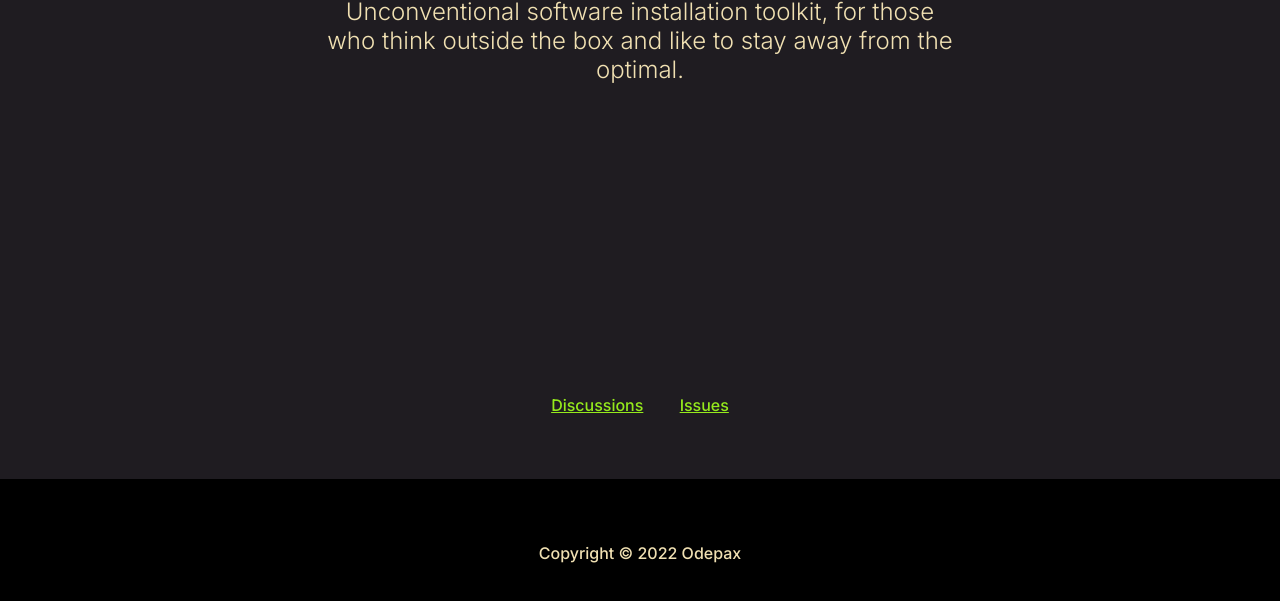
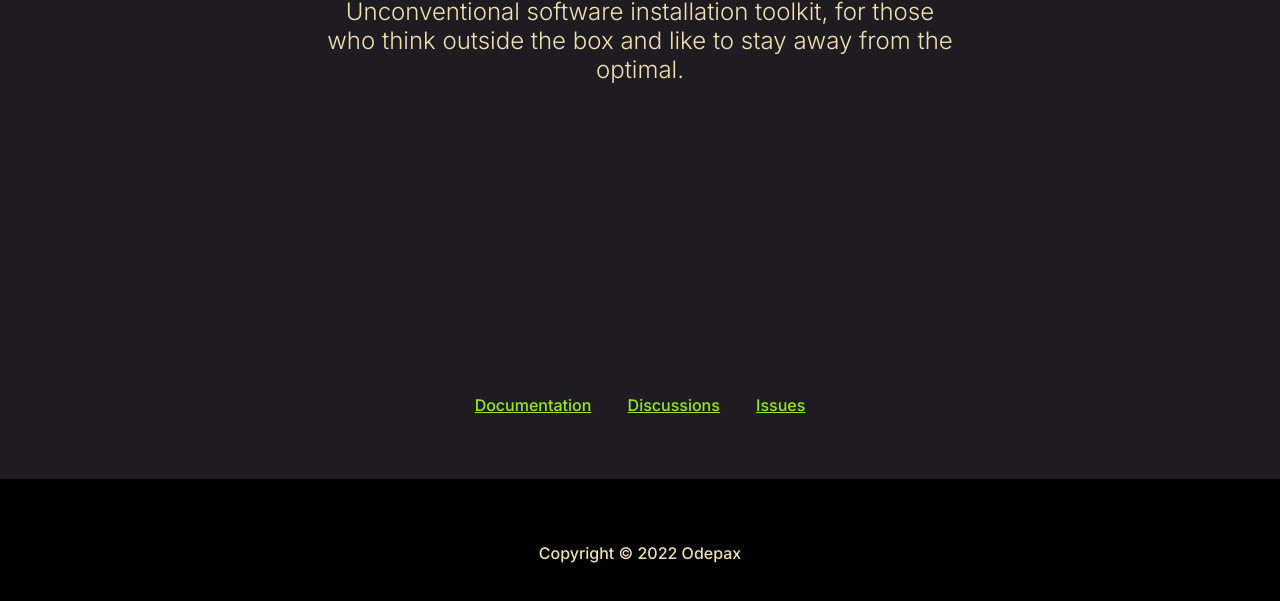
Before and after one commit to Odepax/xcopy-install, a plain HTML site: page docs/index.html in a window 1280 px wide. Shown: the part 469-1070 px from the top of the page. Drawn offline with Linux system fonts and the light colour scheme.

Commit message:
Added link to README as documentation

```diff
--- a/docs/index.html
+++ b/docs/index.html
@@ -92,6 +92,7 @@
 			</p>
 		</header>
 		<nav>
+			<a href="https://github.com/Odepax/xcopy-install/blob/master/README.md">Documentation</a>
 			<a href="https://github.com/Odepax/xcopy-install/discussions">Discussions</a>
 			<a href="https://github.com/Odepax/xcopy-install/issues">Issues</a>
 		</nav>
```
